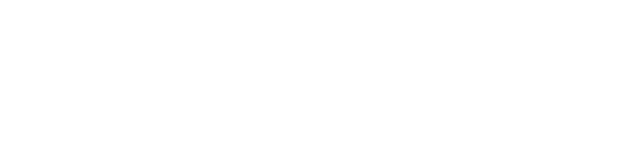
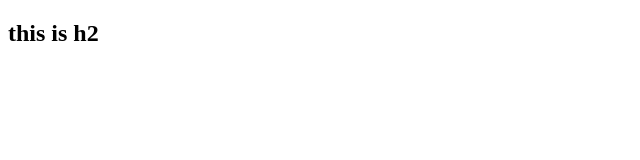
Before and after one commit to Abrham-m/test, a plain HTML site: page index.html in a window 1280 px wide. Shown: the whole page, without its empty margins (0-640 px from the left). Drawn offline with Linux system fonts and the light colour scheme.

Commit message:
added h2 to body

```diff
--- a/index.html
+++ b/index.html
@@ -6,5 +6,7 @@
     <meta name="viewport" content="width=device-width, initial-scale=1.0" />
     <title>Oh snap</title>
   </head>
-  <body></body>
+  <body>
+    <h2>this is h2</h2>
+  </body>
 </html>
```
